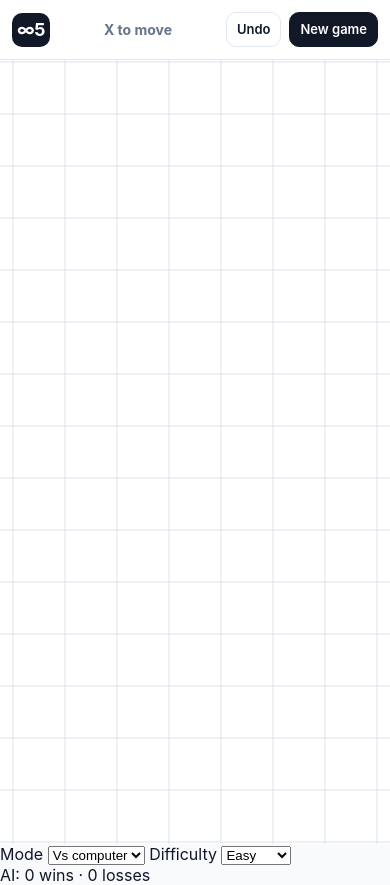
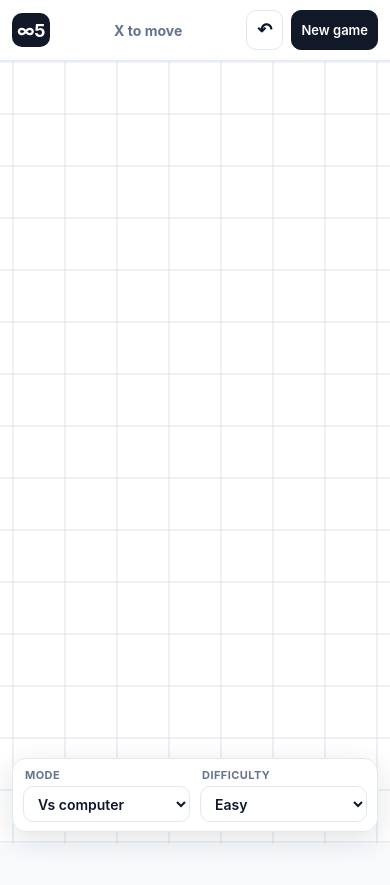
Before and after one commit to StanleyLl0yd/infinite-five, a website built with Vite: page index.html in a window 390 px wide. After the commit the page ends 844 px from the top, so only its background shows below. Built offline with nearby package versions, Linux system fonts and the light colour scheme.

Commit message:
Style AI controls and statistics

```diff
--- a/src/styles.css
+++ b/src/styles.css
@@ -56,7 +56,8 @@ body {
   overscroll-behavior: none;
 }
 
-button {
+button,
+select {
   border: 1px solid var(--panel-border);
   border-radius: 10px;
   background: var(--button-bg);
@@ -64,21 +65,37 @@ button {
   font: inherit;
   font-size: 14px;
   font-weight: 600;
+}
+
+button {
   line-height: 1;
   padding: 10px 13px;
   cursor: pointer;
-  transition: background 120ms ease, transform 120ms ease;
+  transition: background 120ms ease, transform 120ms ease, opacity 120ms ease;
 }
 
-button:hover {
+select {
+  min-height: 36px;
+  padding: 7px 30px 7px 10px;
+}
+
+button:hover:not(:disabled),
+select:hover:not(:disabled) {
   background: var(--button-hover);
 }
 
-button:active {
+button:active:not(:disabled) {
   transform: translateY(1px);
 }
 
-button:focus-visible {
+button:disabled,
+select:disabled {
+  cursor: default;
+  opacity: 0.45;
+}
+
+button:focus-visible,
+select:focus-visible {
   outline: 3px solid color-mix(in srgb, var(--mark-x) 45%, transparent);
   outline-offset: 2px;
 }
@@ -133,7 +150,7 @@ button.primary {
 }
 
 .status {
-  min-width: 110px;
+  min-width: 130px;
   text-align: center;
   font-size: 14px;
   font-weight: 700;
@@ -167,7 +184,54 @@ button.primary {
   cursor: crosshair;
 }
 
-@media (max-width: 720px) {
+.game-options {
+  position: fixed;
+  z-index: 9;
+  left: 50%;
+  bottom: max(12px, env(safe-area-inset-bottom));
+  transform: translateX(-50%);
+  display: flex;
+  align-items: end;
+  gap: 10px;
+  max-width: calc(100vw - 24px);
+  padding: 9px 10px;
+  border: 1px solid var(--panel-border);
+  border-radius: 14px;
+  background: var(--panel-bg);
+  box-shadow: 0 8px 30px rgba(15, 23, 42, 0.12);
+  backdrop-filter: blur(16px);
+}
+
+.option-field {
+  display: grid;
+  gap: 4px;
+  min-width: 0;
+}
+
+.option-field > span {
+  padding-left: 2px;
+  color: var(--muted);
+  font-size: 11px;
+  font-weight: 700;
+  text-transform: uppercase;
+  letter-spacing: 0.04em;
+}
+
+.stats {
+  align-self: center;
+  white-space: nowrap;
+  padding: 0 4px;
+  color: var(--muted);
+  font-size: 12px;
+  font-weight: 650;
+}
+
+.game-options[data-mode='local'] #difficultyField,
+.game-options[data-mode='local'] .stats {
+  display: none;
+}
+
+@media (max-width: 840px) {
   .topbar {
     grid-template-columns: auto 1fr auto;
     gap: 8px;
@@ -191,8 +255,40 @@ button.primary {
   }
 }
 
-@media (max-width: 460px) {
+@media (max-width: 560px) {
   #themeButton {
     display: none;
   }
+
+  .game-options {
+    width: calc(100vw - 20px);
+    justify-content: center;
+  }
+
+  .option-field {
+    flex: 1;
+  }
+
+  .option-field select {
+    width: 100%;
+  }
+
+  .stats {
+    display: none;
+  }
 }
+
+@media (max-width: 390px) {
+  #undoButton {
+    font-size: 0;
+  }
+
+  #undoButton::after {
+    content: '↶';
+    font-size: 18px;
+  }
+
+  #newGameButton {
+    padding-inline: 9px;
+  }
+}
```
